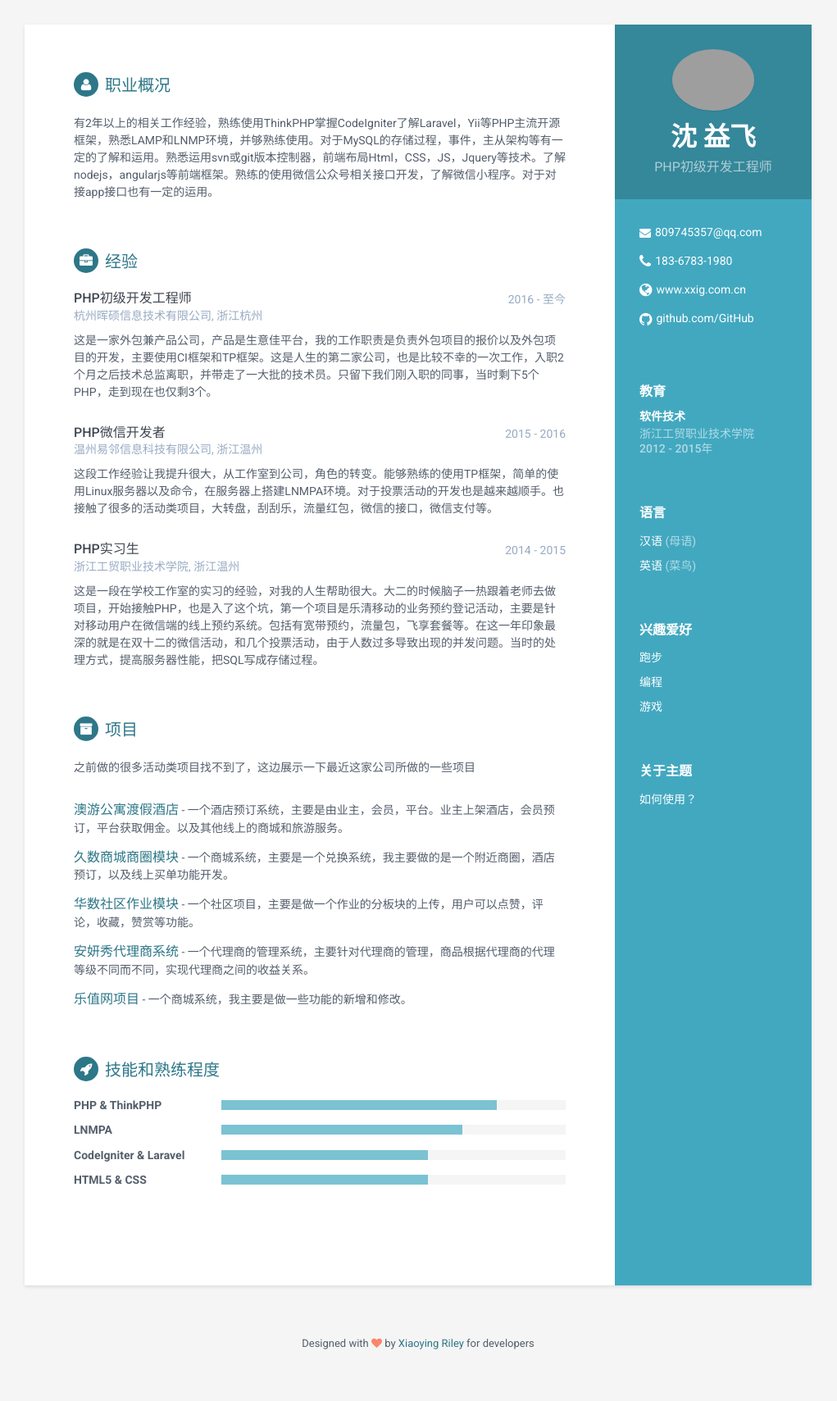
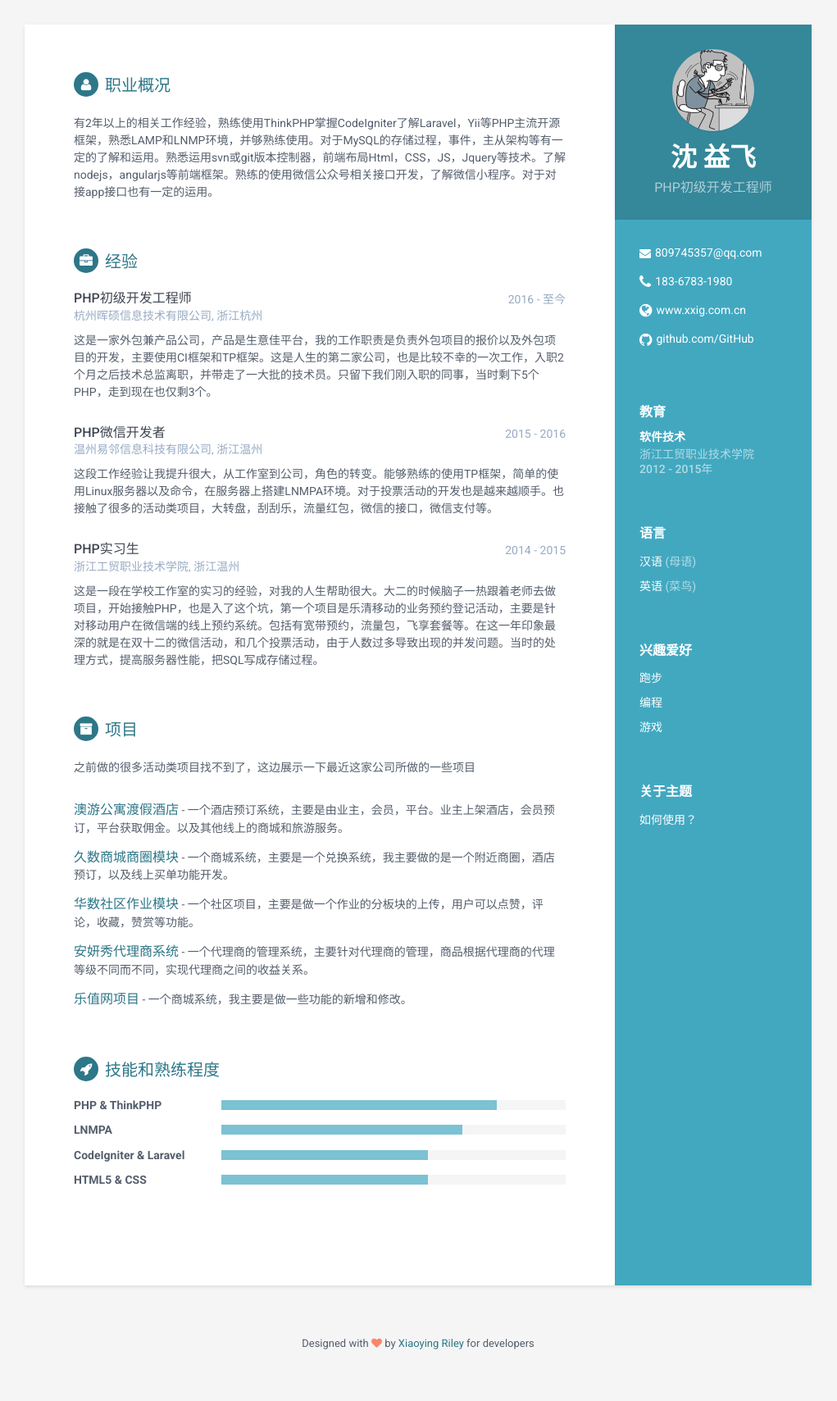
Before and after one commit to m809745357/resume, a Jekyll site: the page built from index.html, in a window 1280 px wide. Shown: the whole page at 82% size, without its empty margins (130-1151 px from the left). Built offline with Jekyll 4.4.1, drawn with Linux system fonts in a browser that asks for light colours.

Commit message:
edit _config.yml

```diff
--- a/_config.yml
+++ b/_config.yml
@@ -15,7 +15,7 @@ baseurl: '/resume' #change it according to your repository name
 #Profile information
 name: 沈 益飞
 tagline: PHP初级开发工程师
-pic: https://avatars3.githubusercontent.com/u/15150683?v=3&u=2e440f0f0fe3105ecfd3b5caf3322dbbbfa44eba&s=400  #place a 100x100 picture inside /assets/images/ folder and provide the name of the file below
+pic: profile.png  #place a 100x100 picture inside /assets/images/ folder and provide the name of the file below
 
 #sidebar links
 email: 809745357@qq.com
```
Also changed, not shown: assets/images/profile.png.
